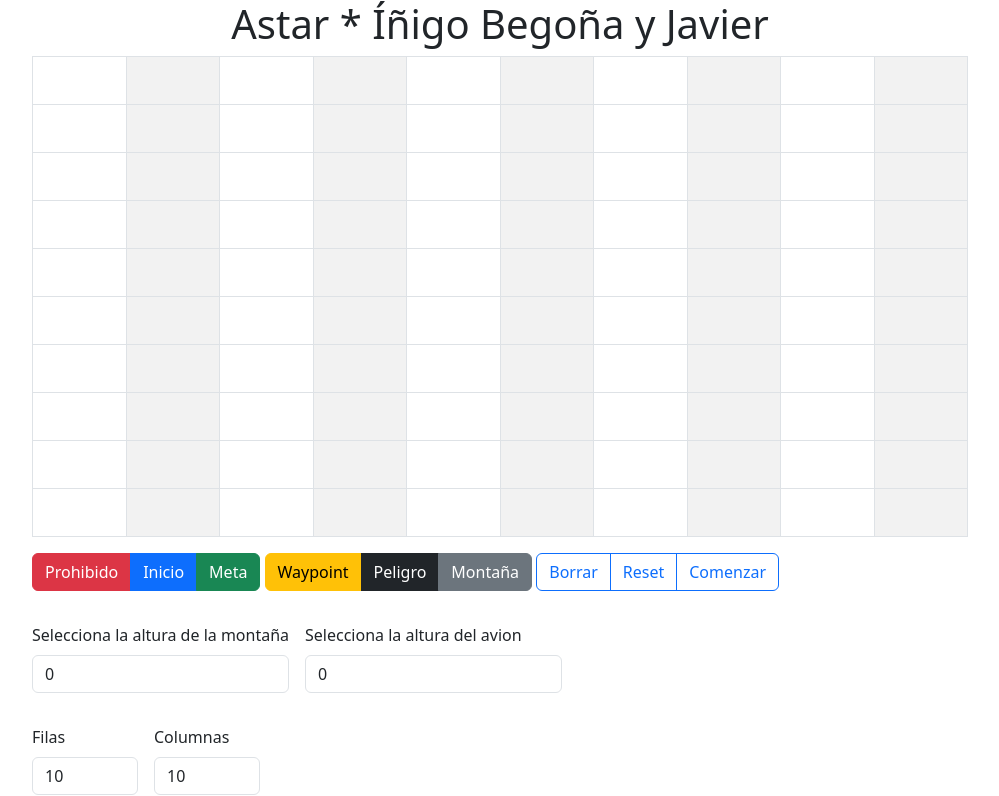
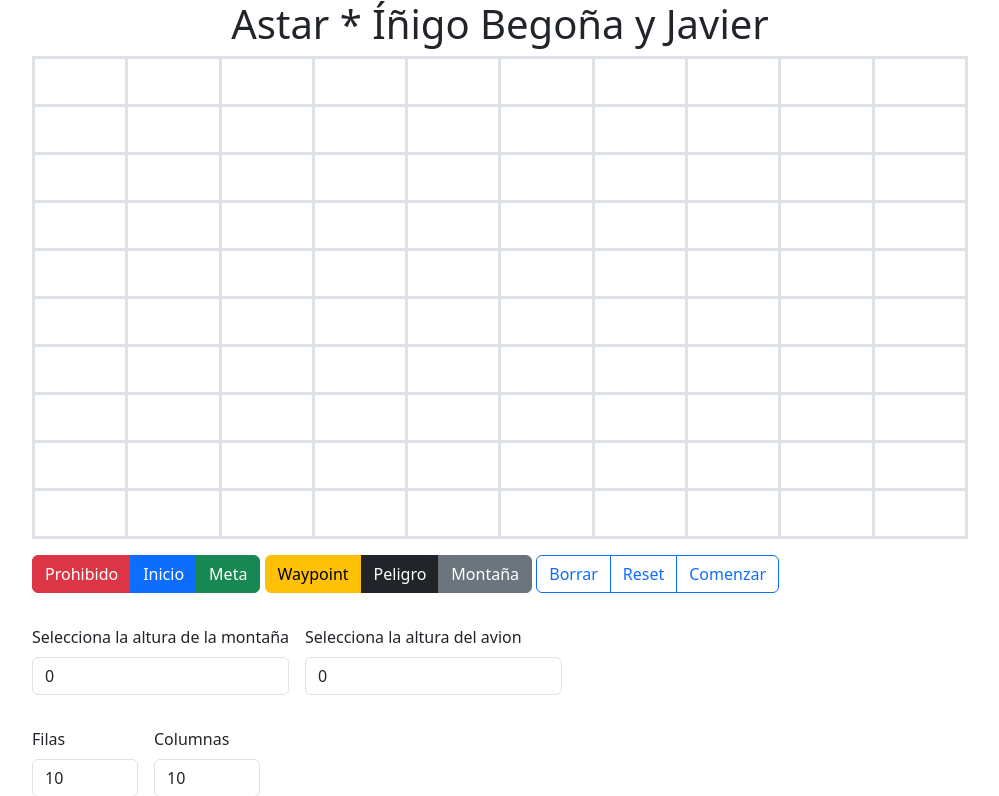
Before and after one commit to insus100/IC22-23, a web app: file Práctica 1 Astar/index.html in a window 1280 px wide. Shown: the top 796 px of the page, without its empty margins (140-1139 px from the left). Run offline with its HTML, style and script files only (its server is not run), Linux system fonts and the light colour scheme.

Commit message:
aumentar borde tabla

```diff
--- a/Práctica 1 Astar/css/style.css
+++ b/Práctica 1 Astar/css/style.css
@@ -2,6 +2,9 @@
     width: 5vw;
     height: 6vh;
 }
-    h1 {
-        text-align: center;
-      }
+h1 {
+    text-align: center;
+}
+.table-bordered>:not(caption)>*>* {
+    border-width: 5 var(--bs-border-width);
+}
--- a/Práctica 1 Astar/index.html
+++ b/Práctica 1 Astar/index.html
@@ -12,7 +12,7 @@
 </h1>
       </nav>
         <div class="container w-75">
-            <table id="tabla" class="table table-bordered table-striped-columns">
+            <table id="tabla" class="table table-bordered">
 
             </table>
             <div class="btn-group" role="group">
```
